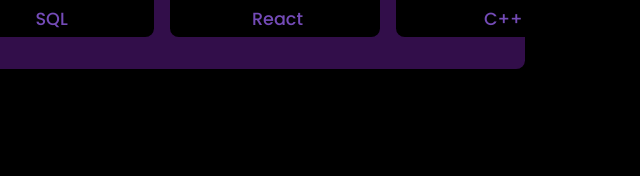
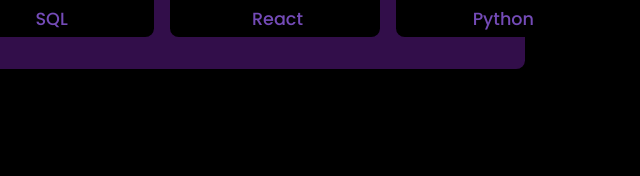
Before and after one commit to sai-rama-krishna-g/portfolio, a plain HTML site: page index.html in a window 1280 px wide. Shown: the part 1846-2022 px from the top of the page, 640-1280 px from the left. Drawn offline with Linux system fonts and the light colour scheme; a script that the page names is missing.

Commit message:
Update index.html

```diff
--- a/index.html
+++ b/index.html
@@ -85,7 +85,7 @@
                 <div class="bar">
                     <div class="info">
                         <img src="skill6.jpg">
-                        <span>C++</span>
+                        <span>Python</span>
                     </div>
                 </div>
 
```
